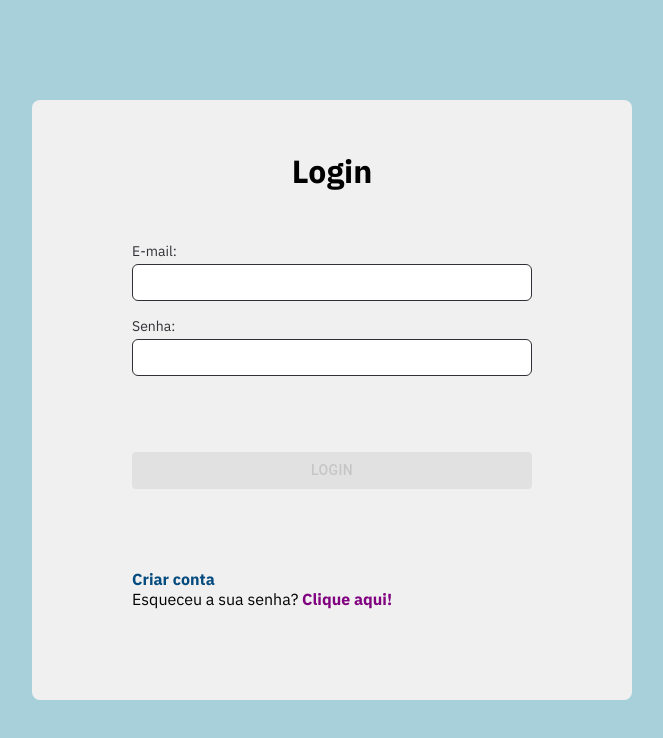
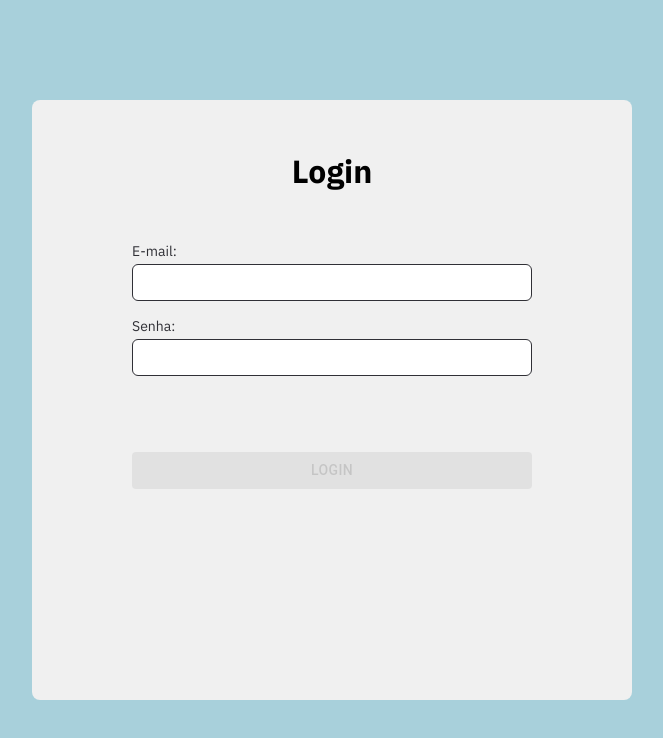
Before and after one commit to Lealzzera/access-controller-front-end, a Next.js app: page / in a window 1280 px wide. Shown: the top 738 px of the page, without its empty margins (308-971 px from the left). Built offline with nearby package versions, Linux system fonts and the light colour scheme.

Commit message:
Create account and forgot password wont exist at this moment

```diff
--- a/app/components/LoginPage/LoginPage.tsx
+++ b/app/components/LoginPage/LoginPage.tsx
@@ -74,10 +74,10 @@ export default function LoginPage() {
           />
         </ButtonContainer>
         <InfoContainer>
-          <CreateAccountLink>Criar conta</CreateAccountLink>
+          {/* <CreateAccountLink>Criar conta</CreateAccountLink>
           <ForgotPassowordText>
             Esqueceu a sua senha? <span>Clique aqui!</span>
-          </ForgotPassowordText>
+          </ForgotPassowordText> */}
         </InfoContainer>
       </LoginPageForm>
     </LoginPageContainer>
```
